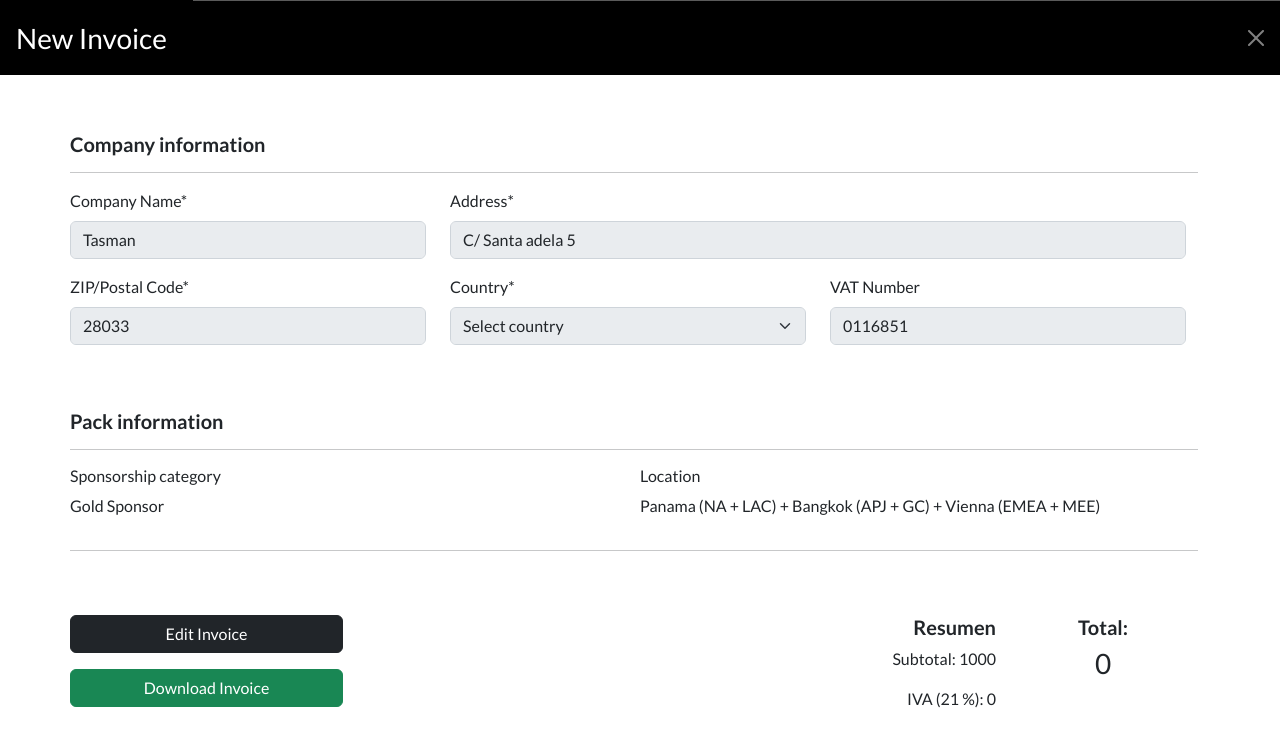
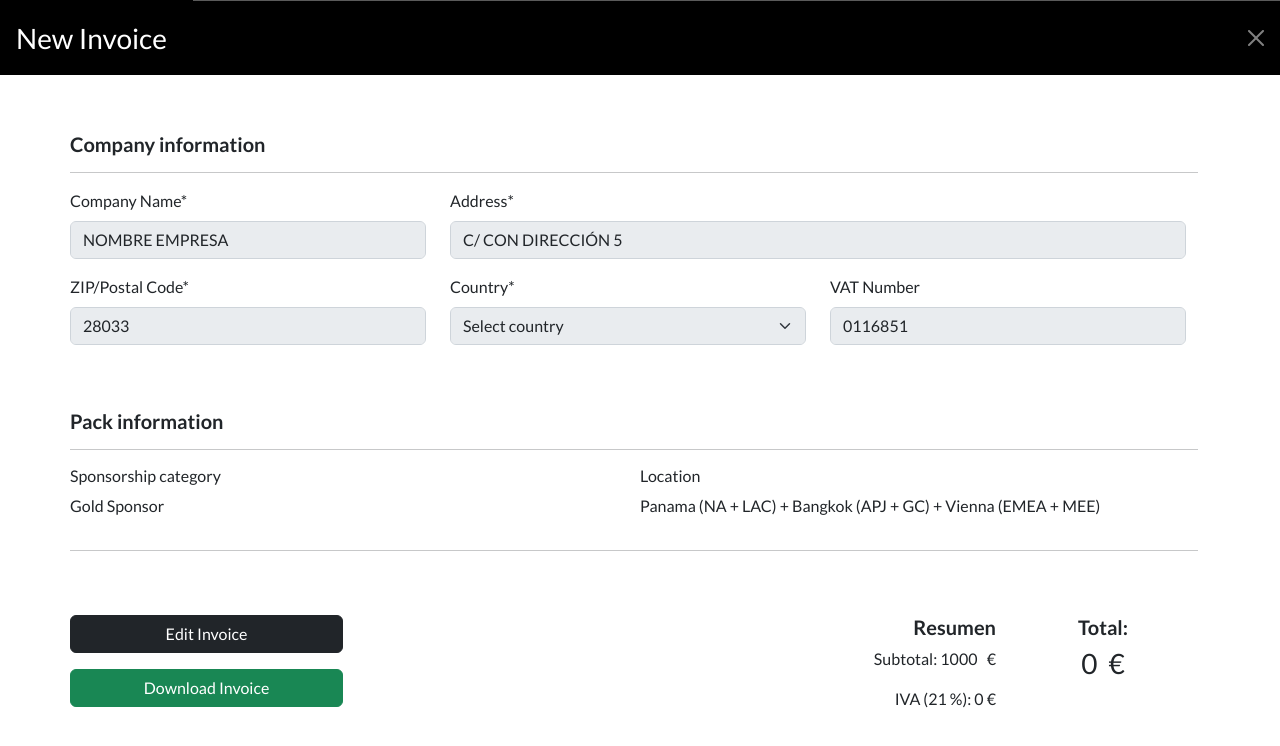
Before and after one commit to thecoello/partners-administration, a React (Vite) app: page / in a window 1280 px wide. Both pictures are taken after a click on the button "Create Invoice". Shown: the top 746 px of the page. Built offline with nearby package versions, Linux system fonts and the light colour scheme.

Commit message:
Modificaciones en componente invoice con implementación de estados para mostrar información dinámicamente

```diff
--- a/src/components/invoice.tsx
+++ b/src/components/invoice.tsx
@@ -1,13 +1,14 @@
 import jsPDF from "jspdf";
 import React from "react";
-import { renderToString } from "react-dom/server";
 import InvoicePDF from "./invoiceComponents/invoicePDF"
+import ReactDOMServer from "react-dom/server"
 
 interface IProps {
 
 }
 
 interface IinvoiceInfo {
+  currency?:string,
   adminUser?: boolean,
   invoiceAvailable?: boolean
   editInvoice?: boolean
@@ -22,7 +23,17 @@ interface IinvoiceInfo {
   iva?: number,
   ivaTotal?: number,
   total?: number,
-  downloadInvoice?: boolean
+  downloadInvoice?: boolean,
+  sellerName?: string,
+  sellerAddres?: string,
+  sellerCP?: string,
+  sellerCity?: string,
+  sellerCountry?: string,
+  sellerVAT?: string,
+  footerText?: string,
+  invoiceNumber?: string,
+  invoiceDate?: string
+
 }
 
 export default class Invoice extends React.Component<IProps, IinvoiceInfo> {
@@ -31,13 +42,14 @@ export default class Invoice extends React.Component<IProps, IinvoiceInfo> {
     super(props)
 
     this.state = {
+      currency: "€",
       adminUser: true,
       invoiceAvailable: true,
       editInvoice: false,
-      companyName: 'Tasman',
-      address: 'C/ Santa adela 5',
+      companyName: 'NOMBRE EMPRESA',
+      address: 'C/ CON DIRECCIÓN 5',
       zipCode: '28033',
-      country: 'spain',
+      country: 'SPAIN',
       vatNumber: '0116851',
       sponsorCategory: 'Gold Sponsor',
       location: 'Panama (NA + LAC) + Bangkok (APJ + GC) + Vienna (EMEA + MEE)',
@@ -46,6 +58,15 @@ export default class Invoice extends React.Component<IProps, IinvoiceInfo> {
       ivaTotal: 0,
       total: 0,
       downloadInvoice: false,
+      sellerName: "TASMAN GRAPHICS, S.L.",
+      sellerAddres: "C/ Pamplona, 22 Local",
+      sellerCP: "28039",
+      sellerCity: "Madrid",
+      sellerCountry: "España",
+      sellerVAT: "ESB86062312",
+      footerText: "Tasman Graphics, S.L. - Inscrita en el Registro Mercantil de Madrid, Tomo 28272, Folio 36, Sección 8, Hoja No M-509184 - C.I.F.: B86062312",
+      invoiceNumber: "000000",
+      invoiceDate: "01/01/2023"
     }
 
   }
@@ -355,10 +376,12 @@ export default class Invoice extends React.Component<IProps, IinvoiceInfo> {
 
               this.setState({ downloadInvoice: true })
 
-              const doc = new jsPDF('p', 'pt');
+              const doc = new jsPDF('p','px',[595, 842]);
 
-              doc.html(renderToString( <InvoicePDF
-
+              doc.html(ReactDOMServer.renderToString( <InvoicePDF
+                currency={this.state.currency}
+                invoiceNumber={this.state.invoiceNumber}
+                invoiceDate={this.state.invoiceDate}
                 companyName={this.state.companyName}
                 address={this.state.address}
                 zipCode={this.state.zipCode}
@@ -370,6 +393,14 @@ export default class Invoice extends React.Component<IProps, IinvoiceInfo> {
                 iva={this.state.iva}
                 ivaTotal={this.state.ivaTotal}
                 total={this.state.total}
+                sellerName={this.state.sellerName}
+                sellerAddres={this.state.sellerAddres}
+                sellerCP={this.state.sellerCP}
+                sellerCity={this.state.sellerCity}
+                sellerCountry={this.state.country}
+                sellerVAT={this.state.sellerVAT}
+                footerText={this.state.footerText}
+
 
               />), {
                 async callback(doc) {
@@ -423,7 +454,7 @@ export default class Invoice extends React.Component<IProps, IinvoiceInfo> {
   }
 
   setIva = () => {
-    return <p>IVA ({this.state.iva} %): {this.state.ivaTotal}</p>
+    return <p>IVA ({this.state.iva} %): {this.state.ivaTotal}&nbsp;{this.state.currency}</p>
   }
 
   invoiceList = () => {
@@ -516,10 +547,11 @@ export default class Invoice extends React.Component<IProps, IinvoiceInfo> {
               <div className="mb-3 text-end">
                 <h5><b>Resumen</b></h5>
                 <div className="d-flex flex-column">
-                  <p>Subtotal: {this.state.subtotal}
+                  <p>Subtotal: {this.state.subtotal} &nbsp; {this.state.currency}
                   </p>
 
-                  <this.setIva />
+
+                  {this.state.country === "SPAIN" ? <><this.setIva /></> : null}
                 </div>
               </div>
             </div>
@@ -529,7 +561,7 @@ export default class Invoice extends React.Component<IProps, IinvoiceInfo> {
                 <div className="d-flex flex-column text-center ">
 
                   <h5><b>Total:</b></h5>
-                  <h3>{this.state.total}</h3>
+                  <h3>{this.state.total}&nbsp; {this.state.currency}</h3>
 
                 </div>
               </div>
```
